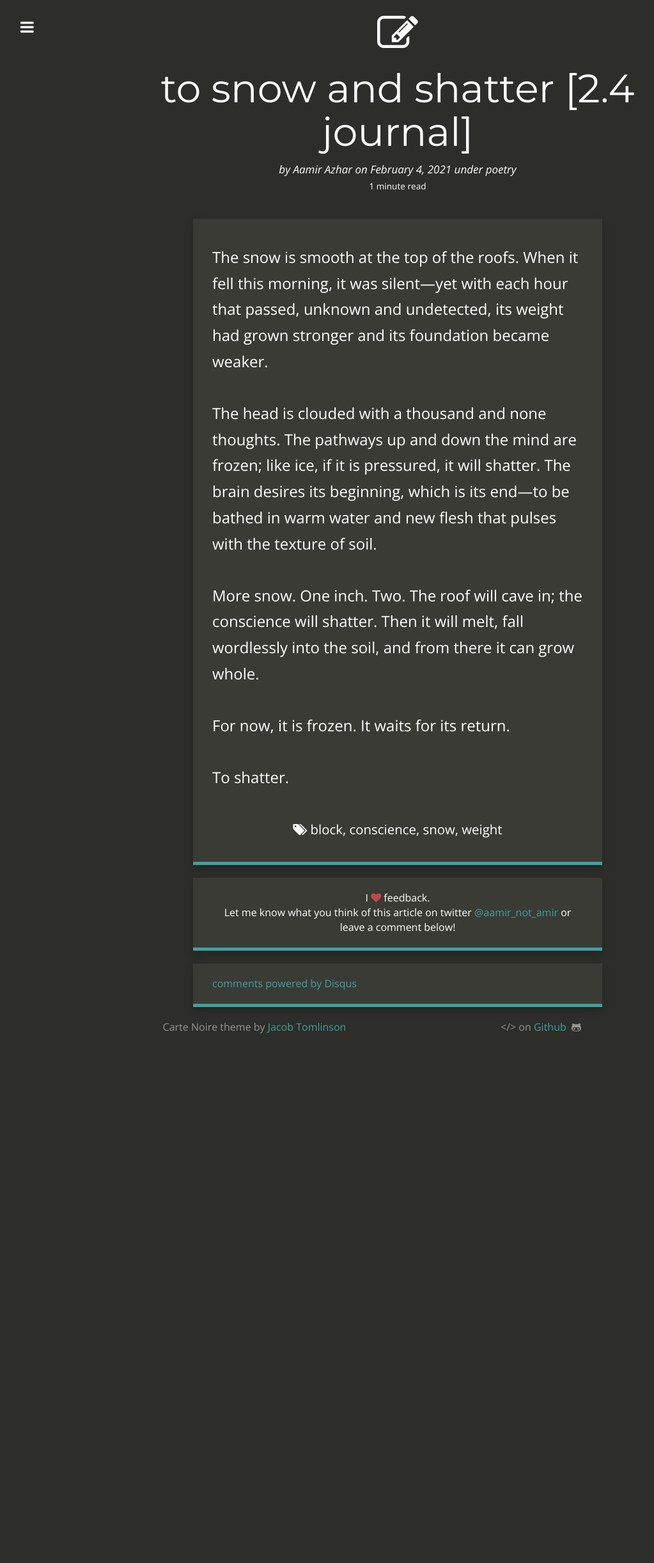
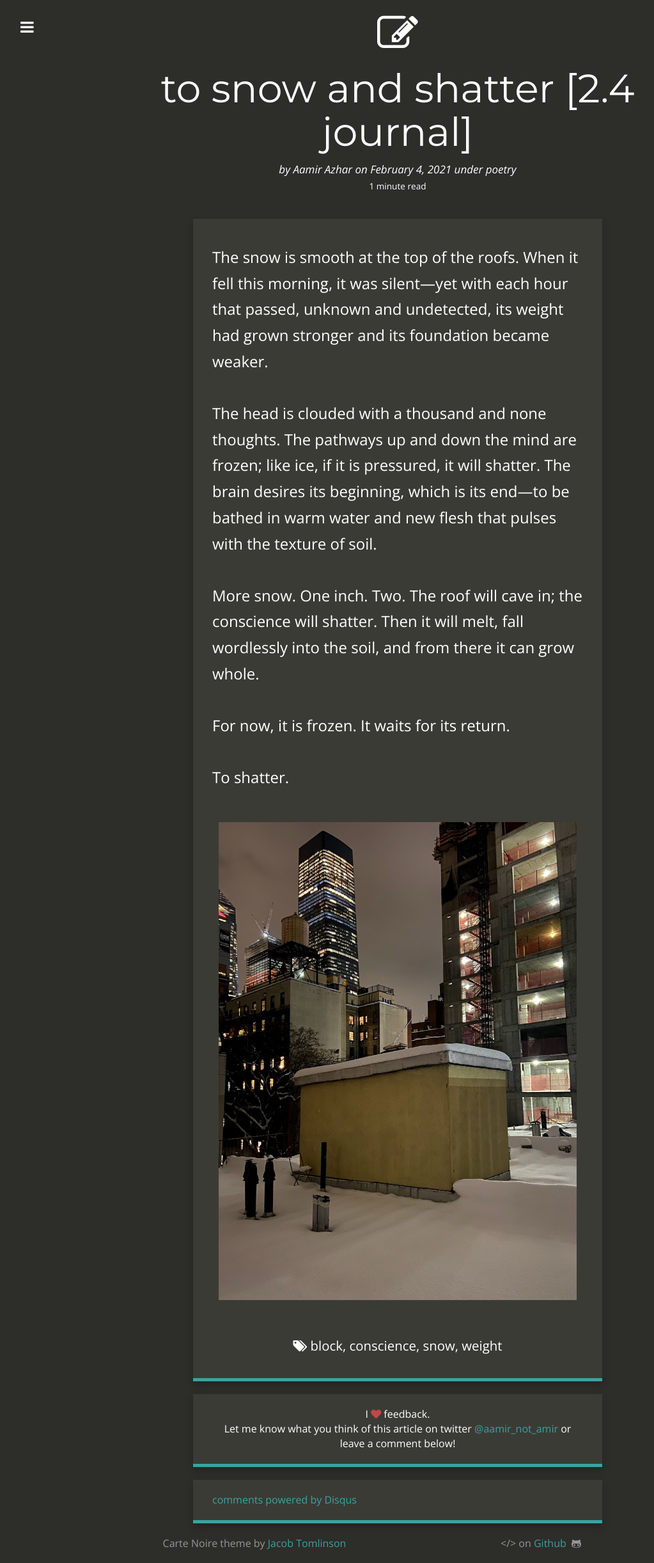
Before and after one commit to jacobtomlinson/carte-noire, a Jekyll site: the page built from _posts/2021-02-04-to-snow-and-shatter-2-4-journal.md, in a window 1280 px wide. Shown: the whole page at 64% size, without its empty margins (18-1041 px from the left). Built offline with Jekyll 4.4.1, drawn with Linux system fonts in a browser that asks for light colours; nearby versions of some CDN libraries; comment, search, counter and statistics services are not loaded; before the commit the page ends 1636 px from its top, so only the background shows below that.

Commit message:
Add picture to snow and shatter journal entry

```diff
--- a/_posts/2021-02-04-to-snow-and-shatter-2-4-journal.md
+++ b/_posts/2021-02-04-to-snow-and-shatter-2-4-journal.md
@@ -21,3 +21,5 @@
 For now, it is frozen. It waits for its return.
 
 To shatter.
+
+![Roof-Snow](/resources/images/02-04-2021/nyc_roof_snow.jpg)
```
